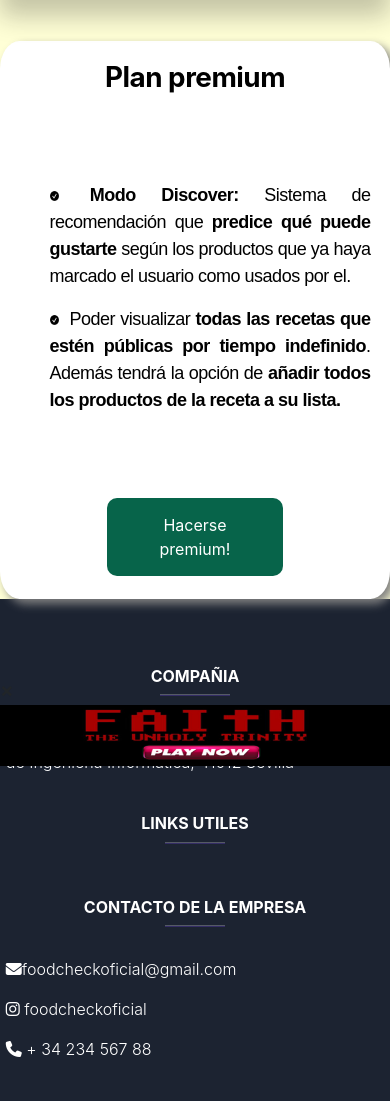
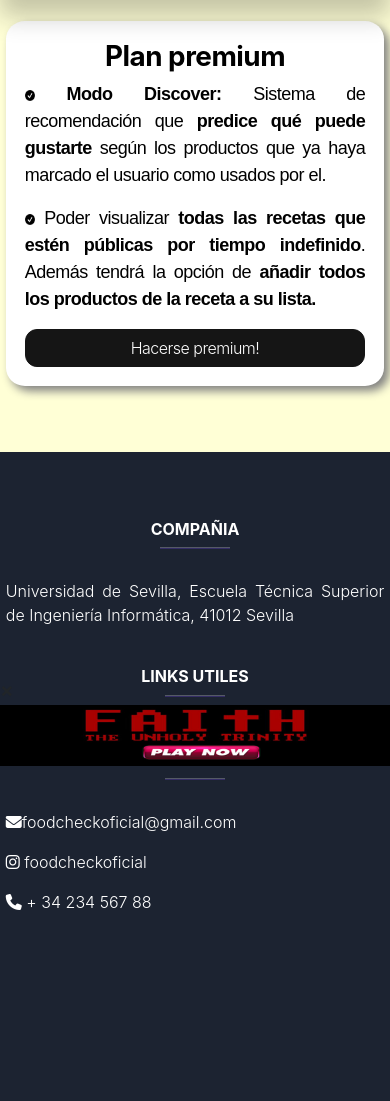
Before and after one commit to ispp-FoodCheck/FoodCheck, a Django app: page /premium in a window 390 px wide. Shown: the part 78-1179 px from the top of the page. After the commit the page ends 988 px from the top, so only its background shows below. Run offline with Django 3.2, Linux system fonts and the light colour scheme; the visitor is signed in with stand-in values (Sample User, id 1); some libraries are stand-ins or nearby versions.

Commit message:
HOTFIX de funcionalidades rotas
Se ha arreglado la funcionalidad que fallaba, entre otras:

- Botón de pago que lleva al procesamiento del pago con Stripe

- Registro con un checkbox invisible

- Claves de API en .env

- Buscador y selects en index rotos

- Paginación rota

- Navbar con elementos eliminados

- Reportar alérgenos

Co-Authored-By: Tomás Francisco Rodríguez Rodríguez <48486686+tomrodrod@users.noreply.github.com>
Co-Authored-By: Diego Ruiz Gil <80207565+DiegoRuizGil@users.noreply.github.com>
Co-Authored-By: David Zamora <80247733+Dr-Vell@users.noreply.github.com>
Co-Authored-By: Juangr4 <48179884+Juangr4@users.noreply.github.com>
Co-Authored-By: chemaccs <78051014+chemaccs@users.noreply.github.com>
Co-Authored-By: Javier Martínez Jaén <80253249+javmarjae@users.noreply.github.com>
Co-Authored-By: José María Contreras-Cervantes Santos <99964296+josconsan1@users.noreply.github.com>
Co-Authored-By: Pedro Luis Soto Santos <pepoluis712@gmail.com>
Co-Authored-By: Francisco Javier Migueles Dominguez <80247805+xiscomigueles@users.noreply.github.com>

```diff
--- a/FoodCheck/Web/forms.py
+++ b/FoodCheck/Web/forms.py
@@ -8,7 +8,7 @@ class RegistroForm(UserCreationForm):
     email = forms.EmailField()
     telefono = forms.CharField(max_length=20)
     alergenos = forms.ModelMultipleChoiceField(
-        queryset=Alergeno.objects.all(),
+        queryset=Alergeno.objects.filter(imagen__isnull=False),
         widget=forms.CheckboxSelectMultiple,
         required=False
     )
--- /dev/null
+++ b/FoodCheck/Web/static/css/premium.css
@@ -0,0 +1,100 @@
+
+.row {
+    margin-top: 5%;
+    display: flex;
+    flex-wrap: wrap;
+    justify-content: space-around;
+    align-items: center;
+  }
+
+  h1.title {
+    color: black;
+    font-weight: bold;
+    letter-spacing: -2px;
+  }
+
+  .card {
+    margin-top: 5%;
+    padding: 5%;
+
+    border-radius: 5%;
+    border-width: 0px;
+
+    color: black;
+    font-size: large;
+    text-align: left;
+    letter-spacing: -0.5px;
+
+    border-style: solid;
+    border-color: black;
+    box-shadow: 5px 5px 10px gray;
+  }
+
+  .nombre {
+    font-size: 100%;
+    font-weight: bold;
+  }
+
+  .marca {
+    font-weight: bold;
+    text-transform: uppercase;
+  }
+
+  .supermercados {
+    color: #545454;
+    font-weight: normal;
+  }
+
+  #boton-paginacion {
+    margin-top: 5%;
+  }
+
+  #canal_de_texto {
+    border-radius: 10px;
+    border-style: solid;
+    border-color: black;
+  }
+
+  #formulario-completo {
+    background-color: bisque;
+    border-radius: 15px;
+    border-style: solid;
+    border-color: black;
+    padding: 10px;
+    box-shadow: 0px 0px 10px gray;
+  }
+
+  .card p {
+    font-family: Arial, sans-serif;
+    font-size: 18px;
+    color: black;
+  }
+
+  .card p.nombre {
+    font-weight: bold;
+  }
+
+  .card p.supermercados {
+    color: gray;
+  }
+
+  .imagen-checkbox {
+    width: 90px;
+    height: 90px;
+    display: inline-block;
+    background-repeat: no-repeat;
+    background-size: cover; /* recorta la imagen de fondo para que llene el contenedor */
+    border: 2px solid transparent;
+  }
+
+  input[type="checkbox"] {
+    display: none;
+  }
+
+  input[type="checkbox"]:checked + .imagen-checkbox {
+    border-color: #07644a;
+    border-radius: 15px;
+  }
+
+h1 {text-align: center;}
+p {text-align: justify;}
--- a/FoodCheck/Web/templates/base.html
+++ b/FoodCheck/Web/templates/base.html
@@ -192,9 +165,30 @@
                   <li><a class="dropdown-item" href="/recipes" aria-label="Brings you to the recipes">Todas las recetas</a></li>
                 </ul>
               </li>
+
+              {% else %}
+              <li class="nav-item">
+                <a
+                  class="nav-link nav-link-colors"
+                  href="/recipes"
+                  aria-label="Recetas"
+                >
+                  Recetas
+                </a>
+              </li>
+
+              <li class="nav-item">
+                <a
+                  class="nav-link nav-link-colors"
+                  href="{% url 'authentication:login' %}"
+                  aria-label="Brings you to the frontpage"
+                >
+                  Mi lista
+                </a>
+              </li>
               {% endif %}
               {% now "Y-m-d" as now %}
-              {% if user.premiumHasta != None and user.premiumHasta|date:"Y-m-d" >= now|date %}
+              {% if user.premiumHasta != None and user.premiumHasta|date:"Y-m-d" >= now %}
               <li class="nav-item">
                 <a class="nav-link nav-link-colors" href="/recommendations"
                   aria-label="Brings you to the recommendations products">
--- a/FoodCheck/Web/templates/new_recipe.html
+++ b/FoodCheck/Web/templates/new_recipe.html
@@ -59,12 +59,12 @@
                         value="si" checked="true" ></p>
             </div>
 
-            <button class="btn btn-primary mt-3" type="submit" id="boton-busqueda" style="border-radius: 12px;">
+            <button class="btn btn-primary mt-3 mb-3" type="submit" id="boton-busqueda" style="border-radius: 12px;">
                 Crear receta
             </button>
-
         </form>
     </div>
+
 </div>
 
 <script>
--- a/FoodCheck/Web/templates/premium.html
+++ b/FoodCheck/Web/templates/premium.html
@@ -2,53 +2,32 @@
 
 {% block head %}
 {% load static %}
-<link rel="stylesheet" href="{% static 'css/products.css' %}">
+<link rel="stylesheet" href="{% static 'css/premium.css' %}">
 {% endblock %}
 
 {% block body %}
 
-<style>
-    h1 {text-align: center;}
-    p {text-align: justify;}
-    .button {background-color: #07644A;
-            border: none;
-            color: white;
-            padding: 15px 32px;
-            text-align: center;
-            text-decoration: none;
-            display: inline-block;
-            font-size: 16px;
-            margin: 4px 2px;
-            width: 50%;
-            cursor: pointer;
-            border-radius: 10px;
-            position: relative;}
-</style>
+    <div class = "container">
+    <div class="col-md-6 center-block" style="align-items: center;">
+        <div class="card mb-4">
+            <h1 class=""><b>Plan premium</b></h1>
 
-<div class="row">
-    <div class="col-lg"></div>
-    <div class="col-lg">
-        <div class="card" style="align-items: center;">
-            <h1><b>Plan premium</b></h1>
-            <p></p>
-            <p></p>
-            <p></p>
-            <p></p>
-            <p></p>
-            <p style="margin-left: 30px;"><img src="/static/imgs/check.ico" alt="error" style="width:3%; margin-right: 5px;"><b>
+            <p><img src="/static/imgs/check.ico" alt="error" style="width:3%;"><b>
                 <b>Modo Discover:</b> Sistema de recomendación que <b>predice qué puede gustarte</b> según los productos que ya haya marcado el usuario como usados por el.</b>
             </p>
-            <p style="margin-left: 30px;"><img src="/static/imgs/check.ico" alt="error" style="width:3%; margin-right: 5px;"><b>
+            <p><img src="/static/imgs/check.ico" alt="error" style="width:3%;"><b>
                 Poder visualizar <b>todas las recetas que estén públicas por tiempo indefinido</b>. Además tendrá la opción de <b>añadir todos los productos de la receta a su lista.</b>
             </b></p>
-            <p></p>
-            <p></p>
-            <p></p>
-            <p></p>
-            <button class="button" type="button" >Hacerse premium!</button>
+
+            {% now "Y-m-d" as now %}
+            {% if user.premiumHasta == None or now > user.premiumHasta|date:"Y-m-d"%}
+            <a href="/checkout" class="btn btn-primary" style="border-radius: 12px;">Hacerse premium!</a>
+            {% else %}
+            <h5>¡Ya eres premium!</h5>
+            {% endif %}
         </div>
     </div>
-    <div class="col-lg"></div>
-</div>
+
+    </div>
 
 {% endblock %}
--- a/FoodCheck/Web/templates/shopping_list.html
+++ b/FoodCheck/Web/templates/shopping_list.html
@@ -7,8 +7,9 @@
 
 {% block body %}
 
+{% if productos_agrupados_por_supermercado.items|length != 0 %}
 <div class="row">
-    <div class="col-md-3">
+    <div class="col-md-4">
         <div class="tarjeta-usuario">
             <ul style="list-style-type: none;">
                 {% for supermercado, numero in num_productos_por_supermercado.items %}
@@ -18,7 +19,7 @@
         </div>
     </div>
 </div>
-
+{% endif %}
 <div class="container text-center">
 
     <div class="row text-center">
--- a/FoodCheck/Web/views.py
+++ b/FoodCheck/Web/views.py
@@ -17,6 +17,7 @@ import json
 from django.db.models import Avg
 
 from spanlp.palabrota import Palabrota
+from payments.utils import es_premium
 
 # Create your views here.
 @require_safe
@@ -27,7 +28,7 @@ def landing_page(request):
     }
     return render(request, "landing.html", context)
 
-@require_safe
+@require_http_methods(["GET", "POST"])
 def index(request):
     vegano_selected = False
     numero_pagina = request.POST.get('page') or 1
@@ -35,6 +36,9 @@ def index(request):
     alergenos = Alergeno.objects.exclude(imagen__isnull=True)
     palabra_buscador = request.POST.get('canal_de_texto') or ''
     print(alergenos_selected)
+
+    if request.user.is_authenticated:
+        es_premium(request.user)
 
     if request.user.is_authenticated and len(alergenos_selected) == 0 and request.method == 'GET':
         alergenos_selected = list(
@@ -63,6 +67,9 @@ def index(request):
 
 @login_required(login_url='authentication:login')
 def product_details(request, id_producto):
+    if request.user.is_authenticated:
+        es_premium(request.user)
+
     diccionario = {}
     prod = Producto.objects.filter(id=id_producto)[0]
     valoraciones_con_comentario = Valoracion.objects.filter(producto=prod).exclude(comentario__isnull=True).all()
@@ -120,10 +127,10 @@ def allergen_report(request, id_producto):
 
     formulario = AllergenReportForm()
     producto = Producto.objects.filter(id=id_producto)[0]
-    alergenos = Alergeno.objects.all()
+    alergenos = Alergeno.objects.filter(imagen__isnull=False)
 
     if request.method == 'POST':
-        formulario =AllergenReportForm(request.POST)
+        formulario = AllergenReportForm(request.POST)
         if formulario.is_valid():
             usuario = request.user
 
@@ -140,6 +147,7 @@ def allergen_report(request, id_producto):
     context = {
         'formulario': formulario,
         'alergenos': alergenos,
+        'producto': producto
     }
 
     return render(request, 'allergen_report.html', context)
@@ -176,6 +184,8 @@ def shopping_list(request):
 @require_safe
 @login_required(login_url='authentication:login')
 def premium(request):
+    if request.user.is_authenticated:
+        es_premium(request.user)
 
     return render(request,"premium.html")
 
@@ -242,6 +252,9 @@ def my_recipes(request):
 @login_required(login_url='authentication:login')
 @require_safe
 def unlock_recipes(request):
+    if request.user.is_authenticated:
+        es_premium(request.user)
+
     numero_pagina = request.POST.get('page') or 1
     lista_recetas_desbloquedas = RecetasDesbloqueadasUsuario.objects.filter(usuario=request.user)
 
@@ -318,8 +331,13 @@ def recipes_list(request):
 @require_http_methods(["GET", "POST"])
 def recipe_details(request, id_receta):
 
+
     receta = Receta.objects.filter(id=id_receta)[0]
     usuario = request.user
+
+    if request.user.is_authenticated:
+        es_premium(request.user)
+
     receta_ya_desbloqueada = RecetasDesbloqueadasUsuario.objects.filter(usuario=usuario, receta=receta).exists()
 
     distinct_alergenos = set()
--- a/FoodCheck/authentication/views.py
+++ b/FoodCheck/authentication/views.py
@@ -11,7 +11,7 @@ from .decorators import user_not_authenticated
 
 @user_not_authenticated
 def registro(request):
-    alergenos = Alergeno.objects.all()
+    alergenos = Alergeno.objects.filter(imagen__isnull=False)
     if request.method == 'POST':
         form = forms.RegistroForm(request.POST)
         if form.is_valid():
--- a/FoodCheck/payments/views.py
+++ b/FoodCheck/payments/views.py
@@ -1,6 +1,7 @@
 from django.shortcuts import redirect
 from django.views.decorators.http import require_GET
 from django.contrib.auth.decorators import login_required
+from django.utils import timezone
 from django.conf import settings
 import stripe
 
--- a/FoodCheck/rs/templates/recommendations.html
+++ b/FoodCheck/rs/templates/recommendations.html
@@ -39,6 +39,7 @@
             </div>
             {% endfor %}
         </div>
+    </br>
     </div>
 </div>
 
--- a/requirements.txt
+++ b/requirements.txt
@@ -5,3 +5,4 @@ Unidecode
 Pillow
 django-resized
 spanlp
+python-decouple
```
Also changed, not shown: other parts of FoodCheck/Web/templates/base.html (+9 -35 lines), FoodCheck/FoodCheck/settings.py (+5 -3 lines), FoodCheck/Web/templates/allergen_report.html (+8 -15 lines), FoodCheck/authentication/templates/register.html (+11 -19 lines), FoodCheck/Web/static/css/product_details.css (line endings or trailing spaces), FoodCheck/rs/views.py (line endings or trailing spaces). Lines whose indentation alone changed are shown as unchanged.
